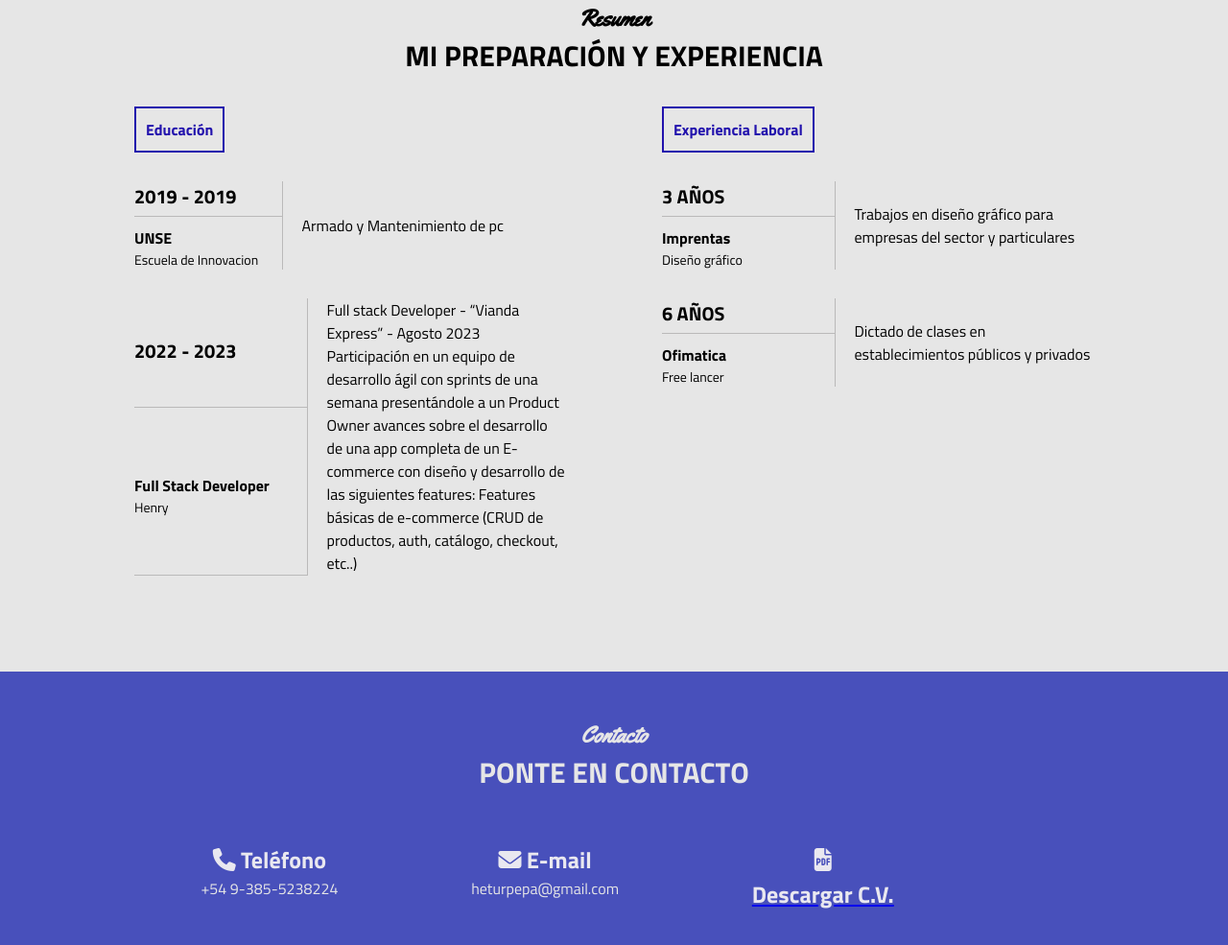
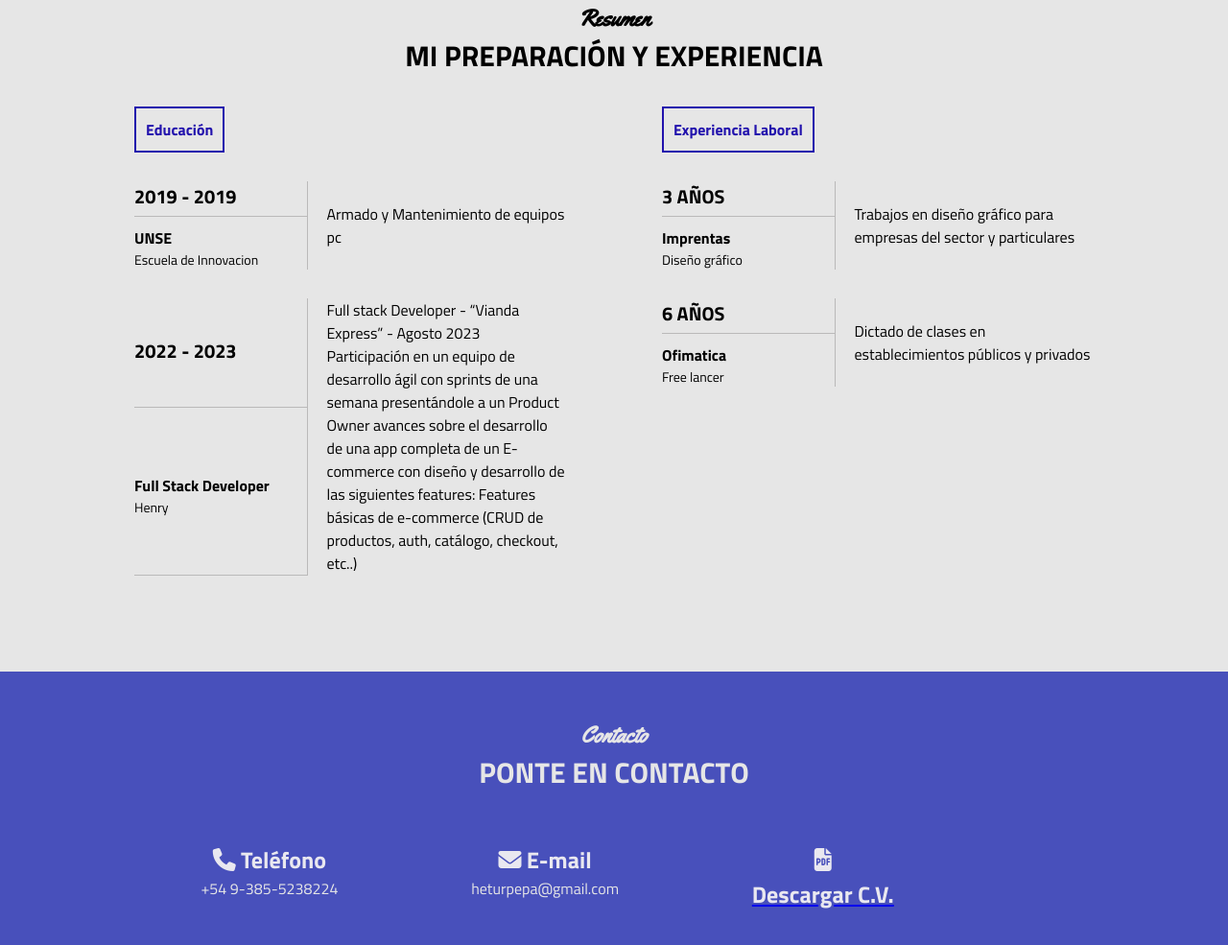
Before and after one commit to hetur/hetur.github.io, a plain HTML site: page index.html in a window 1280 px wide. Shown: the part 2110-3095 px from the top of the page at 96% size. Drawn offline with Linux system fonts and the light colour scheme.

Commit message:
completar cambios

```diff
--- a/index.html
+++ b/index.html
@@ -196,7 +196,7 @@
                                 <h3>2019 - 2019</h3>
                             </td>
                             <td rowspan="2" class="descripcion">
-                                Armado y Mantenimiento de pc
+                                Armado y Mantenimiento de equipos pc
                             </td>
                         </tr>
                         <tr>
```
